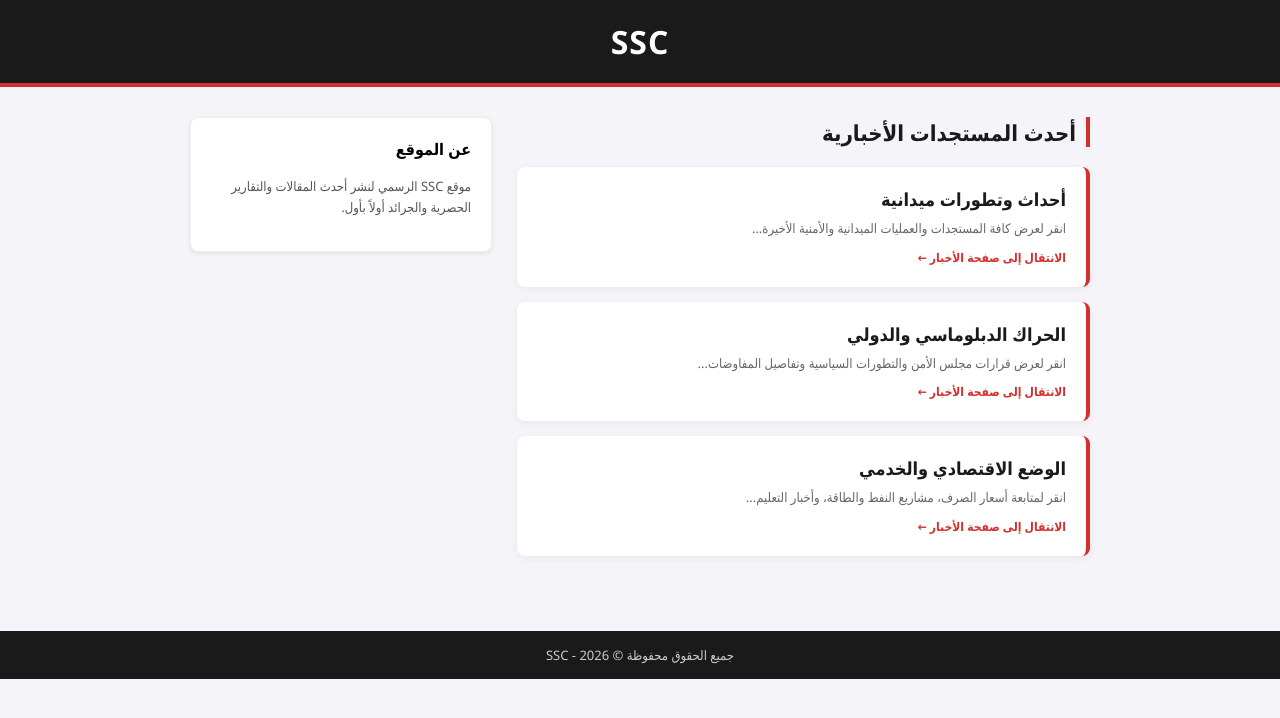
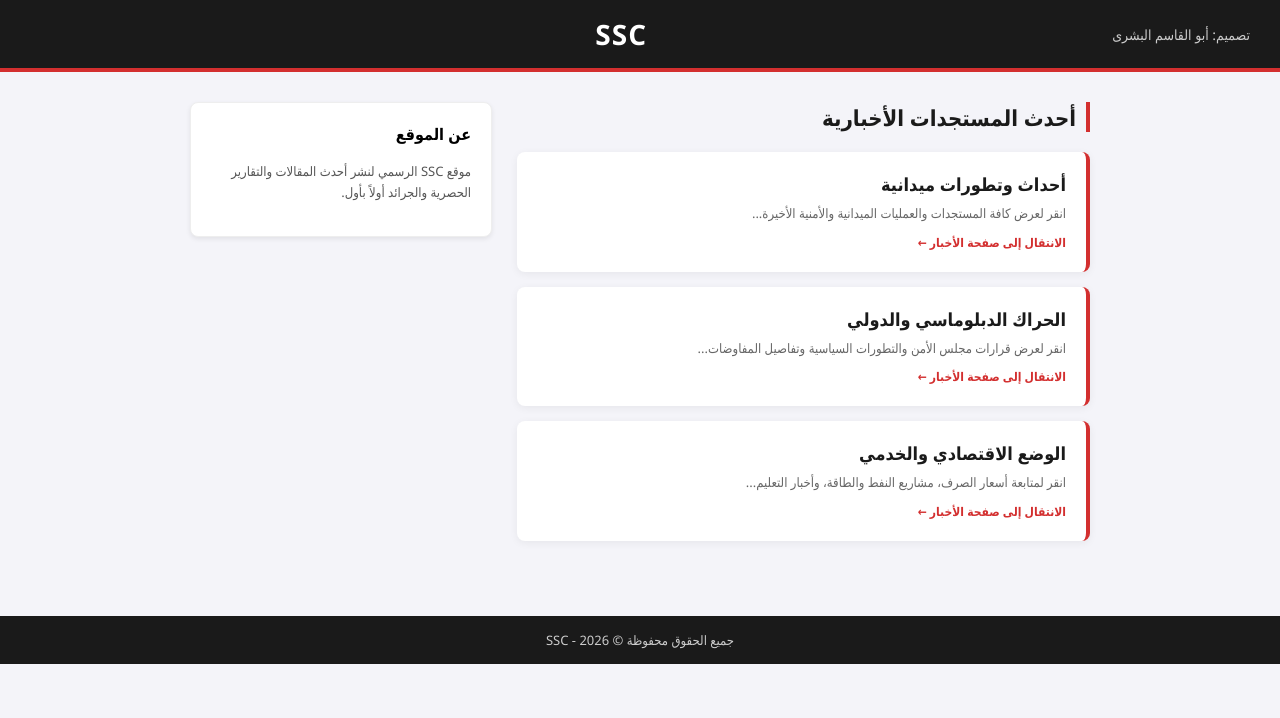
Before and after one commit to gsome160-boop/ssc-progct, a plain HTML site: page index.html in a window 1280 px wide. Drawn offline with Linux system fonts and the light colour scheme.

Commit message:
Update index.html

```diff
--- a/index.html
+++ b/index.html
@@ -7,8 +7,19 @@
 
     <style>
         body { font-family: 'Segoe UI', Tahoma, Geneva, Verdana, sans-serif; background-color: #f4f4f9; margin: 0; padding: 0; direction: rtl; }
-        header { background-color: #1a1a1a; color: #fff; text-align: center; padding: 20px 0; border-bottom: 4px solid #d32f2f; }
-        header h1 { margin: 0; font-size: 32px; font-weight: bold; letter-spacing: 1px; }
+
+        /* الهيدر المعدل لإضافة الاسم على اليسار */
+        header {
+            background-color: #1a1a1a;
+            color: #fff;
+            padding: 15px 30px;
+            border-bottom: 4px solid #d32f2f;
+            display: flex;
+            justify-content: space-between;
+            align-items: center;
+        }
+        header h1 { margin: 0; font-size: 28px; font-weight: bold; letter-spacing: 1px; }
+        .designer-tag { font-size: 14px; color: #ccc; font-weight: 500; }
 
         .main-container { max-width: 900px; margin: 30px auto; padding: 0 15px; }
 
@@ -25,7 +36,7 @@
 
         .about-box { width: 260px; background: #fff; padding: 20px; border-radius: 8px; box-shadow: 0 2px 5px rgba(0,0,0,0.08); border-top: 4px solid #d32f2f; border: 1px solid #eee; }
 
-        /* صفحة الأخبار الكاملة */
+        /* صفحة الأخبار المستقلة */
         #newsPage { display: none; }
         .back-btn { background-color: #d32f2f; color: #fff; border: none; padding: 10px 20px; border-radius: 6px; font-size: 14px; cursor: pointer; font-weight: bold; margin-bottom: 25px; transition: background 0.2s; }
         .back-btn:hover { background-color: #b71c1c; }
@@ -42,7 +53,9 @@
 <body>
 
     <header>
+        <span class="designer-tag">تصميم: أبو القاسم البشرى</span>
         <h1>SSC</h1>
+        <div style="width: 100px;"></div> <!-- للمحافظة على توسيط العنوان SSC -->
     </header>
 
     <!-- الصفحة الرئيسية -->
@@ -159,7 +172,6 @@
                 container.innerHTML += newsHtml;
             });
 
-            // إخفاء الرئيسية وإظهار صفحة الأخبار
             document.getElementById('homePage').style.display = 'none';
             document.getElementById('newsPage').style.display = 'block';
             window.scrollTo(0, 0);
```
